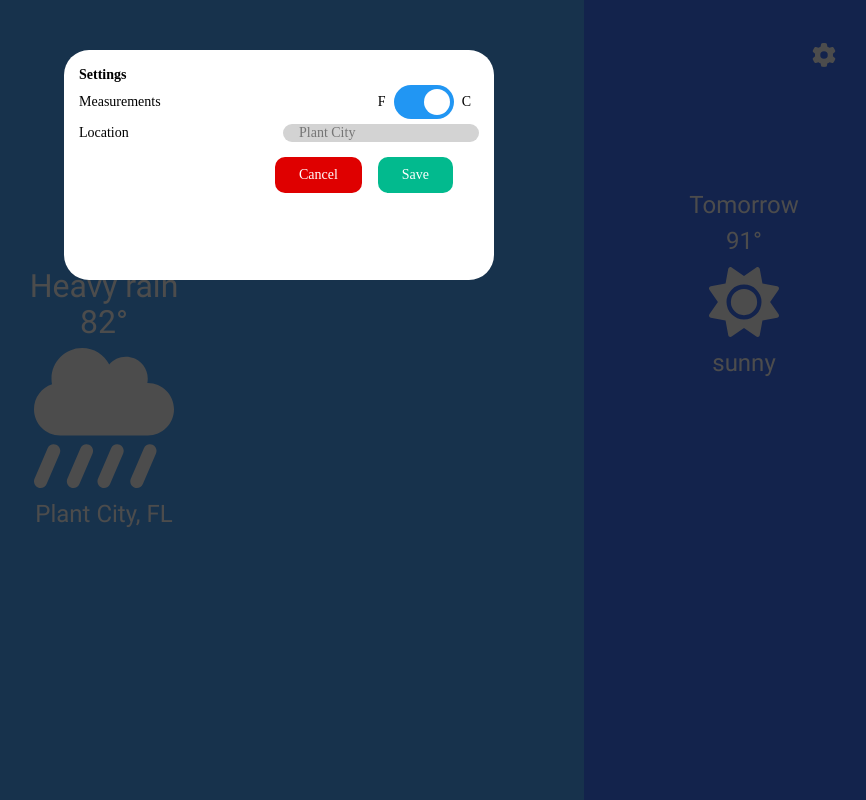
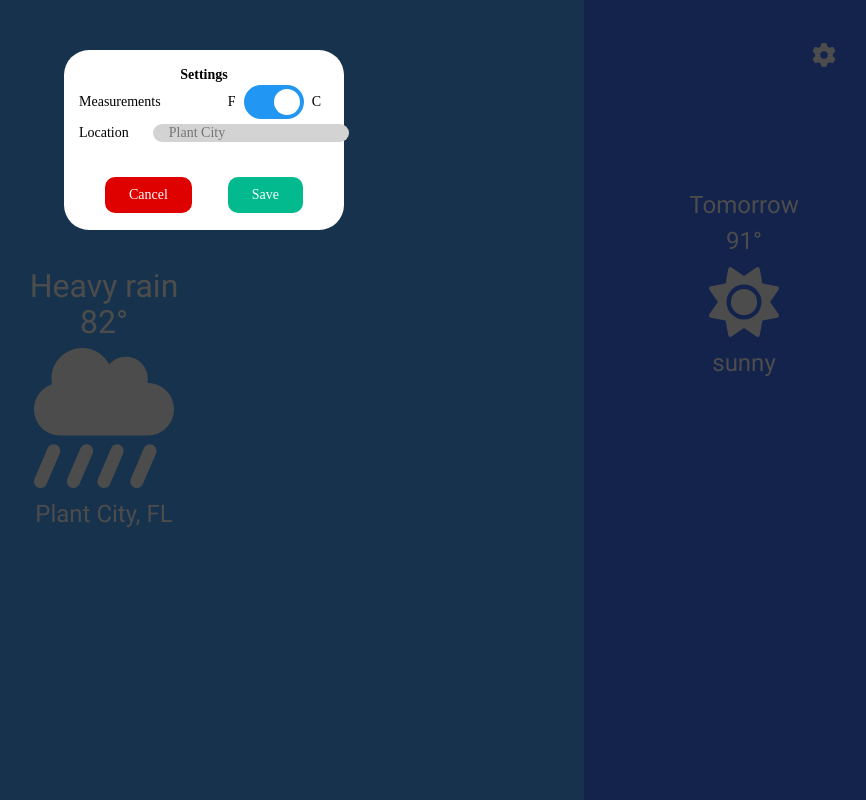
Before and after one commit to reggie1337/MyWeather, an Angular app: page / in a window 1280 px wide. Both pictures are taken after a click on the element 1120 px from the left and 119 px from the top of the page. Shown: the whole page, without its empty margins (376-1242 px from the left). Built offline with nearby package versions, Linux system fonts and the light colour scheme; a web font is replaced by a local one.

Commit message:
ModallooksGreat

```diff
--- a/src/app/components/settings-modal/settings-modal.component.scss
+++ b/src/app/components/settings-modal/settings-modal.component.scss
@@ -18,8 +18,8 @@
   z-index: 1000;
   font-family: "Times New Roman", Times, serif;
   background: #fff;
-  height: 200px;
-  width: 400px;
+  height: 150px;
+  width: 250px;
   border-radius: 25px;
 }
 
@@ -47,6 +47,7 @@
 .modal-title {
   color: black;
   font-weight: bold;
+  text-align: center;
 }
 
 .modal-body {
@@ -64,6 +65,7 @@
     border: 0;
     background-color: #add8e6;
     border-radius: 10px;
+    margin: 20px;
 
     &:hover(:last-child) {
       margin-right: 10px;
--- a/src/app/pages/home/home.component.scss
+++ b/src/app/pages/home/home.component.scss
@@ -75,6 +75,7 @@
   padding-bottom: 8rem;
   font-size: x-large;
   cursor: pointer;
+  position: relative;
 }
 
 @font-face {
```
